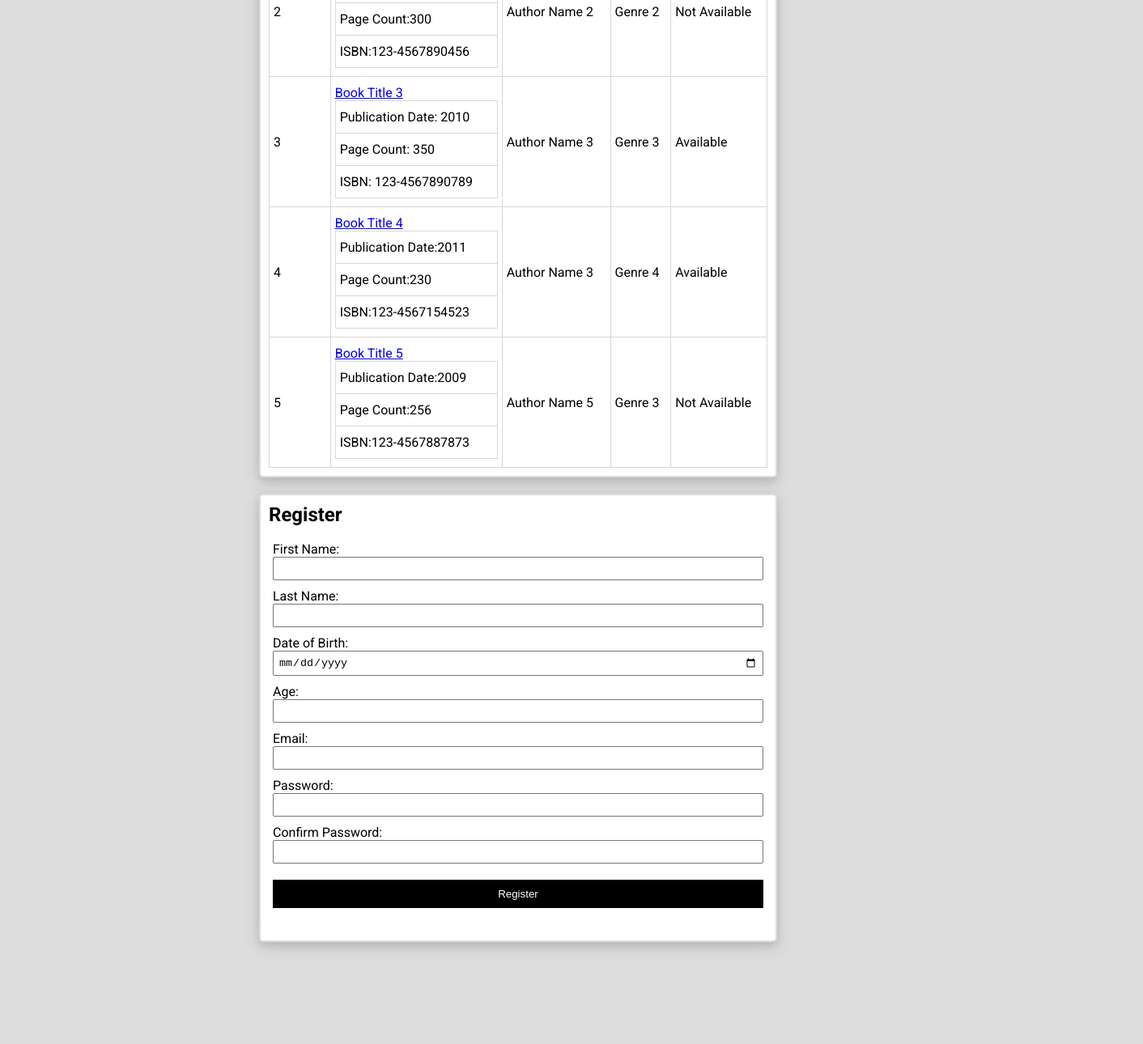
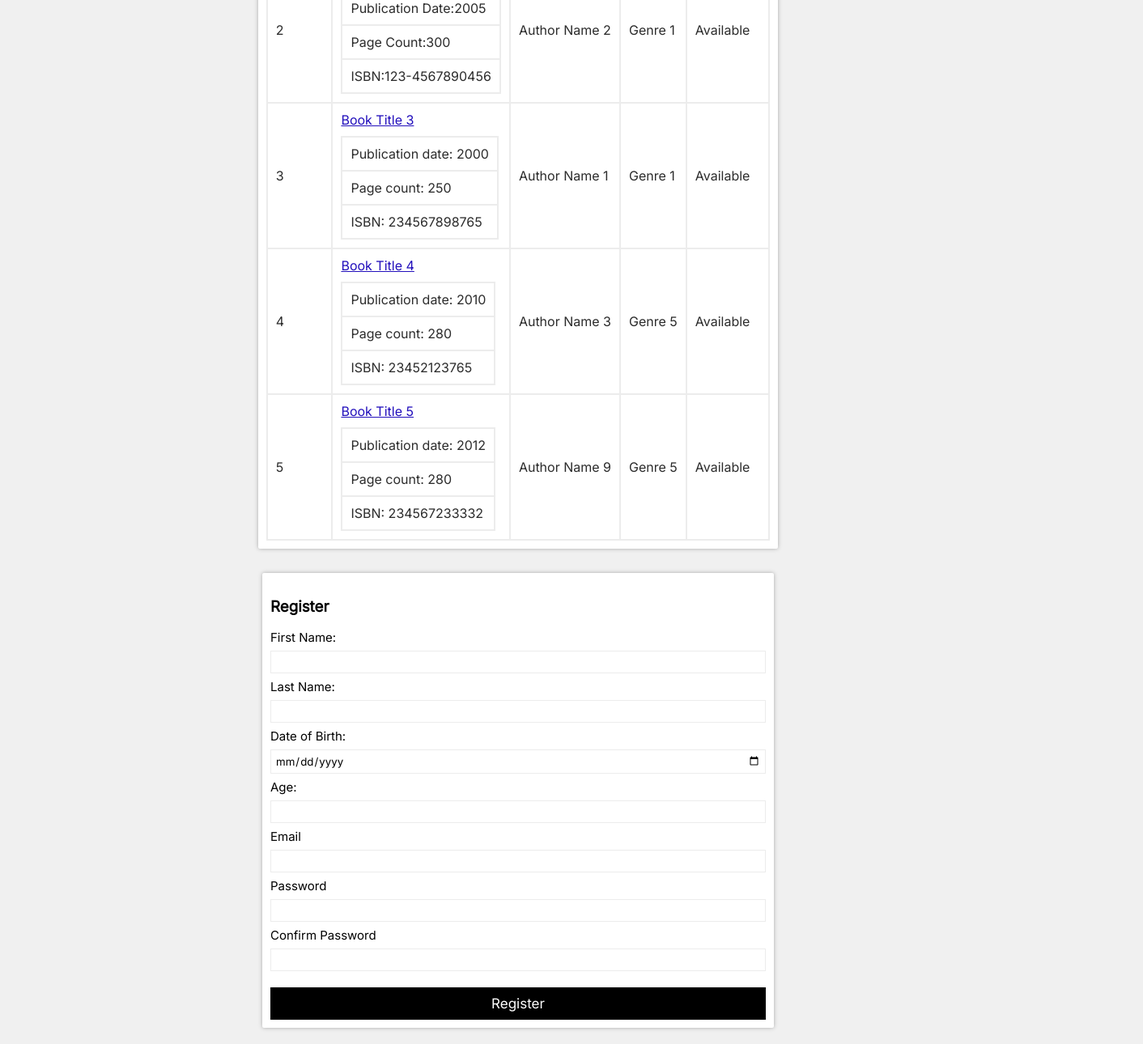
Before and after one commit to sandeep-mz/Week2Contest, a plain HTML site: page index.html in a window 1280 px wide. Shown: the part 405-1695 px from the top of the page at 81% size, 1412 px wide, since content can reach past the window. Before the commit the page ends 1607 px from the top, so only its background shows below. Drawn offline with Linux system fonts and the light colour scheme.

Commit message:
Pushing final project

```diff
--- a/index.html
+++ b/index.html
@@ -1,45 +1,38 @@
 <!DOCTYPE html>
 <html lang="en">
   <head>
-  <meta charset="UTF-8">
-  <meta name="viewport" content="width=device-width, initial-scale=1.0">
-  <title>Library System</title>
-  <link rel="stylesheet" href="styles.css">
-  <link href="https://fonts.googleapis.com/css2?family=Roboto:wght@400;700&display=swap" rel="stylesheet">
-  <script>
-
-  </script>
+    <meta charset="UTF-8" />
+    <meta http-equiv="X-UA-Compatible" content="IE=edge" />
+    <meta name="viewport" content="width=device-width, initial-scale=1.0" />
+    <title>F1C2 August</title>
+    <link rel="stylesheet" href="styles.css" />
   </head>
   <body>
-    <header class="sticky-nav">
     <nav>
-        <ul>
-            <li class="logo"><a href="#">Library System</a></li>
-            <li><a href="#books" >Books</a></li>
-            <li><a href="#register" >Register</a></li>
-            <li><a href="#" >Contact Us</a></li>
-            <li><a href="#" >Logout</a></li>
-        </ul>
+      <a href="#">Library System</a>
+      <div>
+        <a href="#books">Books</a>
+        <a href="#register">Register</a>
+        <a href="#">About Us</a>
+        <a href="#">Logout</a>
+      </div>
     </nav>
-    </header>
-
-
-
-  <section id="books" class="section">
-    <h2>Books</h2><br>
-    <table class="books-table">
-      <!-- Populate this table with book data -->
+    <section id="books">
+      <div id="books-div">
+        <h3 id="books-heading">Books</h3>
+        <table >
           <tr>
             <th>Book ID</th>
             <th>Title</th>
             <th>Author</th>
-        <th>Genre</th>
+            <th>Genere</th>
             <th>Availability</th>
           </tr>
           <tr>
-        <td>1</td>
-            <td class="table1"><a href="#">Book Title 1</a>
-                <table class="small-tbl">
+            <td></td>
+            <td>
+              <a href="#">Book Title 1</a>
+              <table>
                 <tr>
                     <td>Publication Date:2000</td>
                 </tr>
@@ -51,14 +44,15 @@
                 </tr>
               </table>
             </td>
-        <td> Author Name 1</td>
-        <td> Genre 1 </td>
-        <td> Available </td>
+            <td>Author Name 1</td>
+            <td>Genre 1</td>
+            <td>Available</td>
           </tr>
           <tr>
-            <td> 2 </td>
-            <td class="table2"><a href="#">Book Title 2</a>
-                <table class="small-tbl">
+            <td>2</td>
+            <td>
+              <a href="#">Book Title 2</a>
+              <table>
                 <tr>
                     <td>Publication Date:2005</td>
                 </tr>
@@ -69,110 +63,101 @@
                     <td>ISBN:123-4567890456</td>
                 </tr>
               </table>
-            <td> Author Name 2</td>
-            <td> Genre 2 </td>
-            <td>Not Available </td>
-        </tr>
-        <td> 3 </td>
-        <td class="table3"><a href="#">Book Title 3</a>
-            <table class="small-tbl">
-                <tr>
-                    <td>Publication Date: 2010</td>
+            </td>
+            <td>Author Name 2</td>
+            <td>Genre 1</td>
+            <td>Available</td>
           </tr>
           <tr>
-                    <td>Page Count: 350</td>
+            <td>3</td>
+            <td>
+              <a href="#">Book Title 3</a>
+              <table>
+                <tr>
+                  <td>Publication date: 2000</td>
                 </tr>
                 <tr>
-                    <td>ISBN: 123-4567890789</td>
-                </tr>
-            </table>
-        <td> Author Name 3</td>
-        <td> Genre 3 </td>
-        <td> Available </td>
-        <tr>
-            <td>4</td>
-                <td class="table1"><a href="#">Book Title 4</a>
-                    <table class="small-tbl">
-                        <tr>
-                            <td>Publication Date:2011</td>
+                  <td>Page count: 250</td>
                 </tr>
                 <tr>
-                            <td>Page Count:230</td>
-                        </tr>
-                        <tr>
-                            <td>ISBN:123-4567154523</td>
+                  <td>ISBN: 234567898765</td>
                 </tr>
               </table>
             </td>
-            <td> Author Name 3</td>
-            <td> Genre 4 </td>
-            <td> Available </td>
+            <td>Author Name 1</td>
+            <td>Genre 1</td>
+            <td>Available</td>
           </tr>
           <tr>
-            <td>5</td>
-                <td class="table1"><a href="#">Book Title 5</a>
-                    <table class="small-tbl">
+            <td>4</td>
+            <td>
+              <a href="#">Book Title 4</a>
+              <table>
                 <tr>
-                            <td>Publication Date:2009</td>
+                  <td>Publication date: 2010</td>
                 </tr>
                 <tr>
-                            <td>Page Count:256</td>
+                  <td>Page count: 280</td>
                 </tr>
                 <tr>
-                            <td>ISBN:123-4567887873</td>
+                  <td>ISBN: 23452123765</td>
                 </tr>
               </table>
             </td>
-            <td> Author Name 5</td>
-            <td> Genre 3 </td>
-            <td> Not Available </td>
+            <td>Author Name 3</td>
+            <td>Genre 5</td>
+            <td>Available</td>
+          </tr><tr>
+            <td>5</td>
+            <td>
+              <a href="#">Book Title 5</a>
+              <table>
+                <tr>
+                  <td>Publication date: 2012</td>
+                </tr>
+                <tr>
+                  <td>Page count: 280</td>
+                </tr>
+                <tr>
+                  <td>ISBN: 234567233332</td>
                 </tr>
               </table>
+            </td>
+            <td>Author Name 9</td>
+            <td>Genre 5</td>
+            <td>Available</td>
+          </tr>
+        </table>
+      </div>
     </section>
+    <section id="register">
+        <div id="register-div">
+            <h3>Register</h3>
+            <form>
+                <label for="fname">First Name:</label>
+                <input type="text" id="fname" required>
 
+                <label for="lname">Last Name:</label>
+                <input type="text" id="lname" required>
 
-
-
-
-
-  <section id="register" class="section">
-        <form action="#" method="post">
-        <h2>Register</h2>
-        <div class="container">
-            <div class="form-group"><br>
-                <label for="firstname">First Name:</label>
-                <input type="text" id="firstname" required>
-            </div>
-            <div class="form-group">
-                <label for="lastname">Last Name:</label>
-                <input type="text" id="lastname" required>
-            </div>
-            <div class="form-group">
                 <label for="dob">Date of Birth:</label>
                 <input type="date" id="dob" required>
+
+                <label for="age">Age:</label>
+                <input type="number" min="5" max="100" id="age" required>
+
+                <label for="email">Email</label>
+                <input type="email" id="email" required>
+
+                <label for="pass">Password</label>
+                <input type="password" id="pass" required>
+
+                <label for="cpass">Confirm Password</label>
+                <input type="password" id="cpass" required>
+
+                <button type="submit">Register</button>
+            </form>
         </div>
-            <div class="form-group">
-                <label for="age">Age:</label>
-                <input type="number" id="age" min="5" max="100" required>
-            </div>
-            <div class="form-group">
-                <label for="email">Email:</label>
-                <input type="text" id="email" name="email" required>
-            </div>
-            <div class="form-group">
-                <label for="password">Password:</label>
-                <input type="password" id="password" name="password" required>
-            </div>
-            <div class="form-group">
-                <label for="confirm-password">Confirm Password:</label>
-                <input type="password" id="confirm-password" name="confirm-password" required>
-            </div>
-            <div class="form-group">
-                <input type="submit" value="Register">
-            </div>
-        </div>
-    </form>
-  </section>
-<br><br>
+    </section><br>
   </body>
 </html>
--- a/styles.css
+++ b/styles.css
@@ -1,111 +1,95 @@
-/* Reset default margin and padding */
-* {
-    margin: 0;
-    padding: 0;
-    box-sizing: border-box;
+@import url('https://fonts.googleapis.com/css2?family=Inter&display=swap');
+*{
+    margin: 0px;
+    padding: 0px;
+    font-family: 'Inter', sans-serif;
+    scroll-behavior: smooth;
 }
-
-  body {
-    font-family: 'Roboto', sans-serif;
-    background-color: #ddd;
+body{
+    background-color: #f0f0f0;
 }
-
-  .sticky-nav {
+nav{
+    background-color: black;
+    color: white;
+    display: flex;
+    justify-content: space-between;
+    padding: 8px 0px;
     position: sticky;
-    top: 0;
-    background-color: #333;
+    top: 0px;
     z-index: 100;
 }
 
-    .logo{
-    margin-right:1070px;
-    margin-left: 10px;
+nav>a, nav>div>a{
+    color: white;
+    text-decoration: none;
+    font-size: 10px;
+    margin-inline: 10px;
+    transition: color 0.3s ease; /* Adding a smooth transition */
 }
 
-    nav ul {
-      display: flex;
-      list-style: none;
-      padding: 10px;
-
+nav>a:hover, nav>div>a:hover {
+    color: #0d3ace; /* Change the color on hover */
 }
 
-    nav li {
-      margin-right: 20px;
+#books, #register{
+    display: flex;
+    width: 100vw;
+    justify-content: center;
 }
 
-    nav a {
-      color: white;
-      text-decoration: none;
-      transition: color 0.3s;
-      padding: auto;
+#books-div, #register-div{
+    border-radius: 2px;
+    box-shadow: 0px 0px 5px darkgray;
+    padding: 10px;
+    margin-top: 30px;
+    background-color: white;
 }
 
-    nav a:hover {
-      color: rgb(17, 74, 245);
+#books-heading, #register-div>h3{
+    font-weight: 900;
+    margin-top: 20px;
+    margin-bottom: 10px;
 }
 
+table, td, th{
+    border: 2px solid #ececec;
+    border-collapse: collapse;
+    color: #2c2c2c;
+}
 
-  .section {
-    width: 50%;
-    margin: 0 auto; /* Center align the section */
+td, th{
+    padding: 10px;
+}
+
+td>a{
+    color: #220fbc;
+    display: inline-block;
+    padding-bottom: 10px;
+}
+
+#register-div{
+    width: 612px;
+}
+form{
+    display: flex;
+    flex-direction: column;
+}
+
+label{
+    margin-top: 7px;
+    margin-bottom: 7px;
+    font-size: 15px;
+}
+input{
+    border: 1px solid #ececec;
+    padding: 5px;
+}
+
+button{
+    background-color: rgb(0, 0, 0);
+    border: none;
+    color: white;
+    font-size: 17px;
     margin-top: 20px;
     padding: 10px;
-    background-color: white;
-    border: 2px solid #ddd; /* Add a solid border */
-    display: block;
-    box-shadow: 0 4px 8px 0 rgba(103, 102, 102, 0.2), 0 6px 20px 0 rgba(94, 94, 94, 0.19);
-    border-radius: 5px;
-
 }
-
-
-  .books-table th,
-  .books-table td {
-    border: 1px solid #d7d7d7;
-    padding: 5px;
-    padding-top: 10px;
-    text-align: left;
-    padding-bottom: 10px;
-  }
-  .books-table{
-    width: 100%;
-  }
-.table1{
-  width: none;
-}
-.small-tbl,.books-table{
-  width: 100%;
-  border-collapse: collapse;
-
-}
-
-
-
-
-/* --------------for register section-------------------- */
-input[type="submit"] {
-  background-color: black;
-  color: #fff;
-  border: none;
-  padding: 10px 20px;
-  margin-top: 10px;
-  cursor: pointer;
-  width: 100%;
-}
-
-input[type="text"],
-input[type="date"],
-input[type="number"],
-input[type="password"] {
-    width: 100%; /* Make input fields span the full width */
-    padding: 5px;
-    box-sizing: border-box;
-  margin-bottom: 10px;
-
-}
-
-.container{
-  margin-left: 5px;
-  margin-right: 5px;
-  padding-bottom: 30px;
-}
```
Also changed, not shown: loki.jpg (added). Lines whose indentation alone changed are shown as unchanged.
